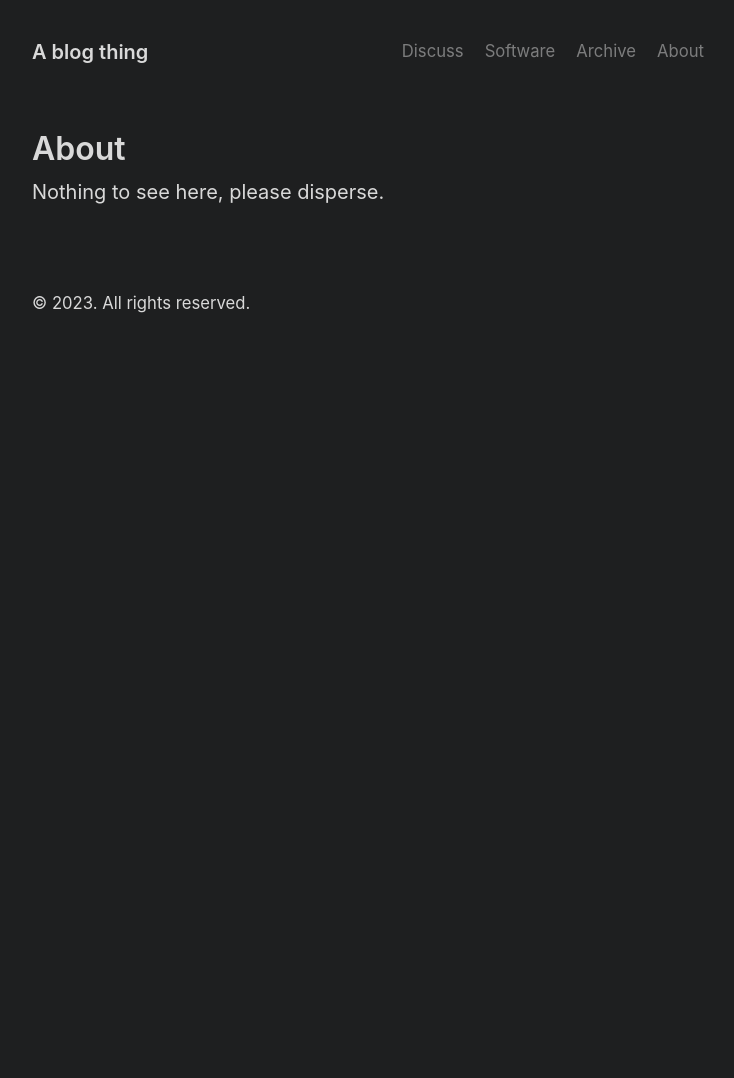
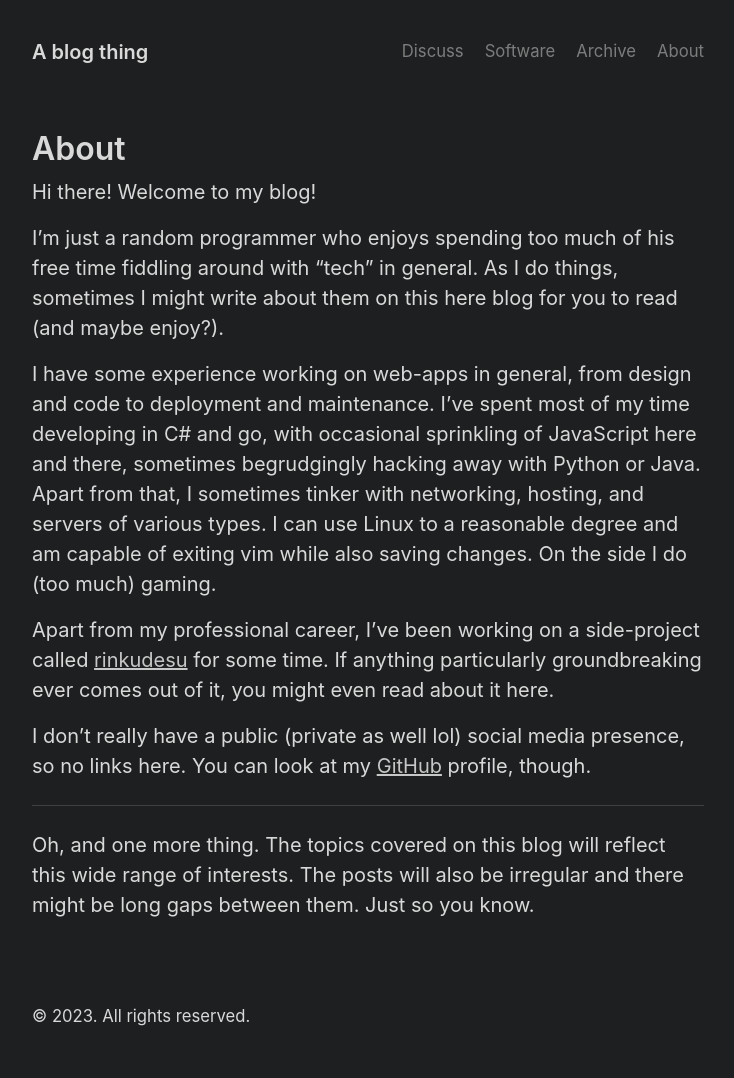
Before and after one commit to KowalskiPiotr98/KowalskiPiotr98.github.io, a Jekyll site: the page built from about.md, in a window 1280 px wide. Shown: the whole page, without its empty margins (272-1006 px from the left). Built offline with Jekyll 4.4.1, drawn with Linux system fonts in a browser that asks for light colours; before the commit the page ends 900 px from its top, so only the background shows below that.

Commit message:
Update about

```diff
--- a/about.md
+++ b/about.md
@@ -3,4 +3,26 @@ layout: page
 title: About
 ---
 
-Nothing to see here, please disperse.
+Hi there!
+Welcome to my blog!
+
+I'm just a random programmer who enjoys spending too much of his free time fiddling around with "tech" in general.
+As I do things, sometimes I might write about them on this here blog for you to read (and maybe enjoy?).
+
+I have some experience working on web-apps in general, from design and code to deployment and maintenance.
+I've spent most of my time developing in C# and go, with occasional sprinkling of JavaScript here and there, sometimes begrudgingly hacking away with Python or Java.
+Apart from that, I sometimes tinker with networking, hosting, and servers of various types.
+I can use Linux to a reasonable degree and am capable of exiting vim while also saving changes.
+On the side I do (too much) gaming.
+
+Apart from my professional career, I've been working on a side-project called [rinkudesu](https://www.github.com/rinkudesu) for some time.
+If anything particularly groundbreaking ever comes out of it, you might even read about it here.
+
+I don't really have a public (private as well lol) social media presence, so no links here.
+You can look at my [GitHub](https://github.com/KowalskiPiotr98) profile, though.
+
+---
+Oh, and one more thing.
+The topics covered on this blog will reflect this wide range of interests.
+The posts will also be irregular and there might be long gaps between them.
+Just so you know.
```
